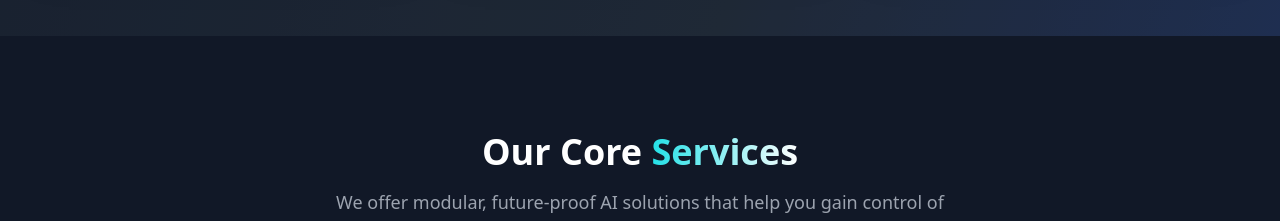
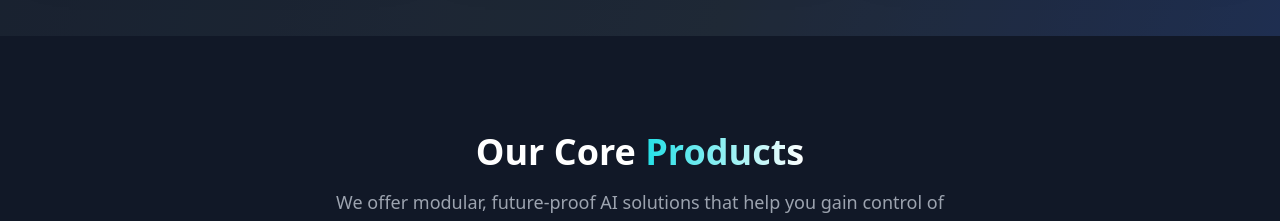
Before and after one commit to Our-CloudProject/krattos-website, a React (Vite) app: page / in a window 1280 px wide. Shown: the part 1420-1641 px from the top of the page. Built offline with nearby package versions, Linux system fonts and the light colour scheme.

Commit message:
updated the label service to product

```diff
--- a/src/App.jsx
+++ b/src/App.jsx
@@ -11,7 +11,7 @@ import React from 'react';
       const sections = [
         { id: 'hero', label: 'Home' },
         { id: 'about', label: 'About' },
-        { id: 'services', label: 'Services' },
+        { id: 'services', label: 'Products' },
         { id: 'contact', label: 'Contact' },
       ];
 
--- a/src/components/Footer.jsx
+++ b/src/components/Footer.jsx
@@ -31,7 +31,7 @@ import React from 'react';
                 <p className="text-white font-semibold mb-3">Quick Links</p>
                 <ul className="space-y-2 text-sm">
                   <li><button onClick={() => scrollToSection('about')} className="hover:text-secondary transition-colors">About Us</button></li>
-                  <li><button onClick={() => scrollToSection('services')} className="hover:text-secondary transition-colors">Services</button></li>
+                  <li><button onClick={() => scrollToSection('services')} className="hover:text-secondary transition-colors">Products</button></li>
                   <li><button onClick={() => scrollToSection('contact')} className="hover:text-secondary transition-colors">Contact</button></li>
                 </ul>
               </div>
--- a/src/components/ServicesSection.jsx
+++ b/src/components/ServicesSection.jsx
@@ -54,7 +54,7 @@ import React from 'react';
               transition={{ duration: 0.7 }}
             >
               <h2 className="text-3xl sm:text-4xl font-bold text-center mb-4">
-                Our Core <span className="bg-clip-text text-transparent bg-gradient-to-r from-secondary to-white">Services</span>
+                Our Core <span className="bg-clip-text text-transparent bg-gradient-to-r from-secondary to-white">Products</span>
               </h2>
               <p className="text-lg text-gray-400 text-center max-w-2xl mx-auto mb-16">
                 We offer modular, future-proof AI solutions that help you gain control of complexity and turn data into action.
```
